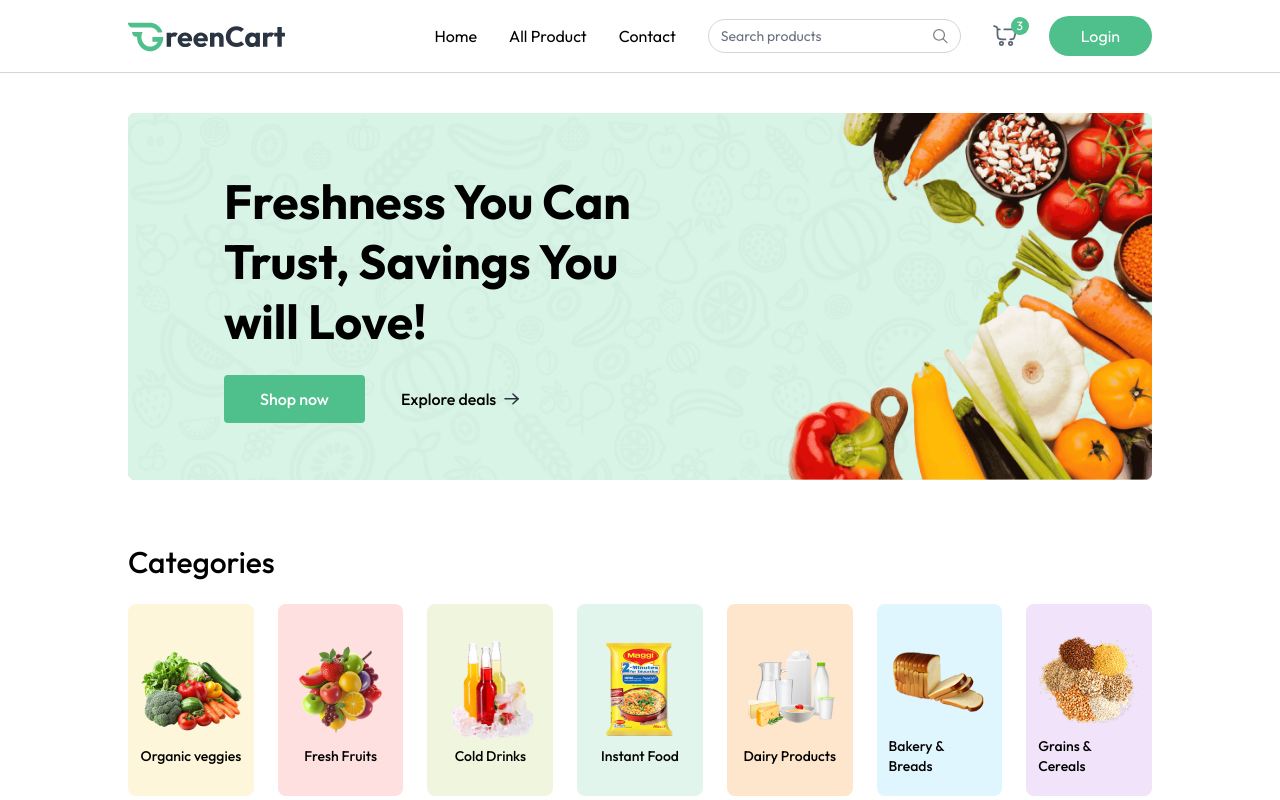
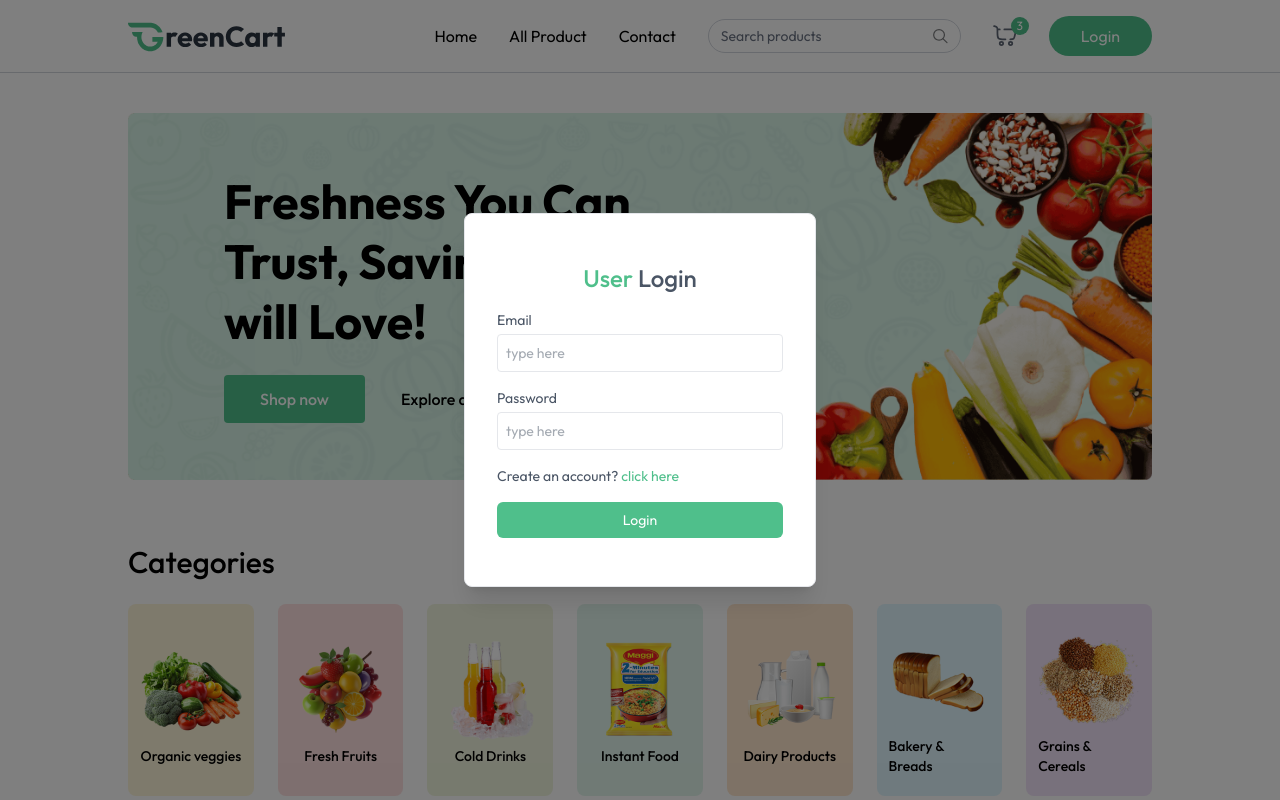
Before and after one commit to Nithinjayan4/Greencart, a React (Vite) app in the folder client/: page / in a window 1280 px wide. Both pictures are taken after a click on the button "Login". Shown: the top 800 px of the page. Built offline with nearby package versions, Linux system fonts and the light colour scheme.

Commit message:
dummy login submit fixed

```diff
--- a/client/src/App.jsx
+++ b/client/src/App.jsx
@@ -4,13 +4,17 @@
 import Home from './pages/Home'
 import { Toaster } from 'react-hot-toast'
 import Footer from './components/Footer'
+import { useAppContext } from './context/AppContext'
+import Login from './components/Login'
 
 const App = () => {
 
   const isSellerPath= useLocation().pathname.includes("seller");
+  const {showUserLogin} = useAppContext();
   return (
     <div >
       {isSellerPath ? null : <Navbar/> }
+      {showUserLogin ? <Login/> : null}
 
       <Toaster/>
       <div className={`${isSellerPath ? "" : "px-6 md:px-16 lg:px-24 xl:px-32"}`}>
--- /dev/null
+++ b/client/src/components/Login.jsx
@@ -0,0 +1,95 @@
+import React from "react";
+import { useAppContext } from "../context/AppContext";
+
+
+
+const Login = () => {
+
+    const {setshowUserLogin,setUser} = useAppContext();
+  const [state, setState] = React.useState("login");
+  const [name, setName] = React.useState("");
+  const [email, setEmail] = React.useState("");
+  const [password, setPassword] = React.useState("");
+  const onSubmitHandler=async(event)=>{
+    event.preventDefault()
+    setUser({
+        email: "johnsmith@gmail.com",
+        name: "John Smith",
+
+    })
+    setshowUserLogin(false)
+
+  }
+  return (
+    <div onClick={()=>setshowUserLogin(false)} className="fixed top-0 bottom-0 left-0 right-0 z-30 flex items-center text-sm text-gray-600 bg-black/50">
+
+      <form onSubmit={onSubmitHandler} onClick={(e)=>e.stopPropagation()} className="flex flex-col gap-4 m-auto items-start p-8 py-12 w-80 sm:w-[352px] rounded-lg shadow-xl border border-gray-200 bg-white">
+        <p className="text-2xl font-medium m-auto">
+          <span className="text-primary">User</span>{" "}
+          {state === "login" ? "Login" : "Sign Up"}
+        </p>
+        {state === "register" && (
+          <div className="w-full">
+            <p>Name</p>
+            <input
+              onChange={(e) => setName(e.target.value)}
+              value={name}
+              placeholder="type here"
+              className="border border-gray-200 rounded w-full p-2 mt-1 outline-primary"
+              type="text"
+              required
+            />
+          </div>
+        )}
+        <div className="w-full ">
+          <p>Email</p>
+          <input
+            onChange={(e) => setEmail(e.target.value)}
+            value={email}
+            placeholder="type here"
+            className="border border-gray-200 rounded w-full p-2 mt-1 outline-primary"
+            type="email"
+            required
+          />
+        </div>
+        <div className="w-full ">
+          <p>Password</p>
+          <input
+            onChange={(e) => setPassword(e.target.value)}
+            value={password}
+            placeholder="type here"
+            className="border border-gray-200 rounded w-full p-2 mt-1 outline-primary"
+            type="password"
+            required
+          />
+        </div>
+        {state === "register" ? (
+          <p>
+            Already have account?{" "}
+            <span
+              onClick={() => setState("login")}
+              className="text-primary cursor-pointer"
+            >
+              click here
+            </span>
+          </p>
+        ) : (
+          <p>
+            Create an account?{" "}
+            <span
+              onClick={() => setState("register")}
+              className="text-primary cursor-pointer"
+            >
+              click here
+            </span>
+          </p>
+        )}
+        <button className="bg-primary hover:bg-primary-dull transition-all text-white w-full py-2 rounded-md cursor-pointer">
+          {state === "register" ? "Create Account" : "Login"}
+        </button>
+      </form>
+    </div>
+  );
+};
+
+export default Login;
```
